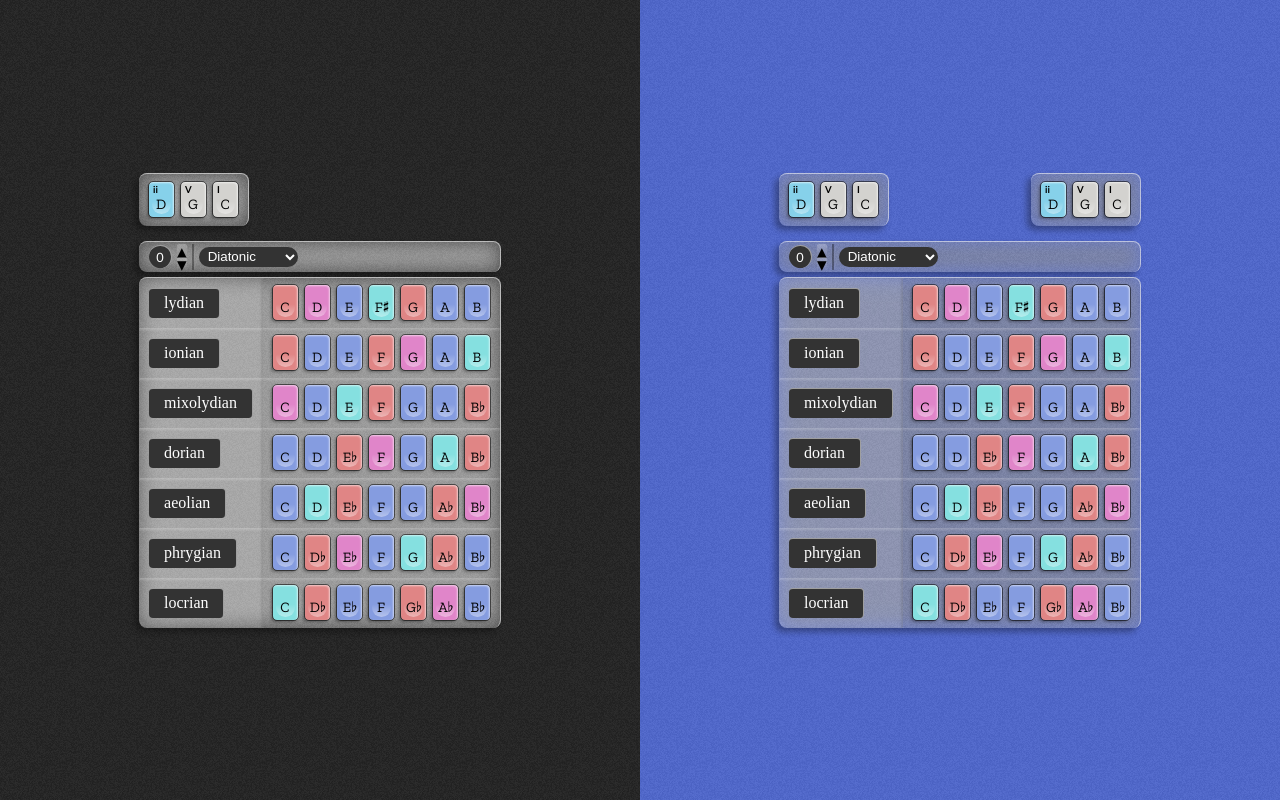
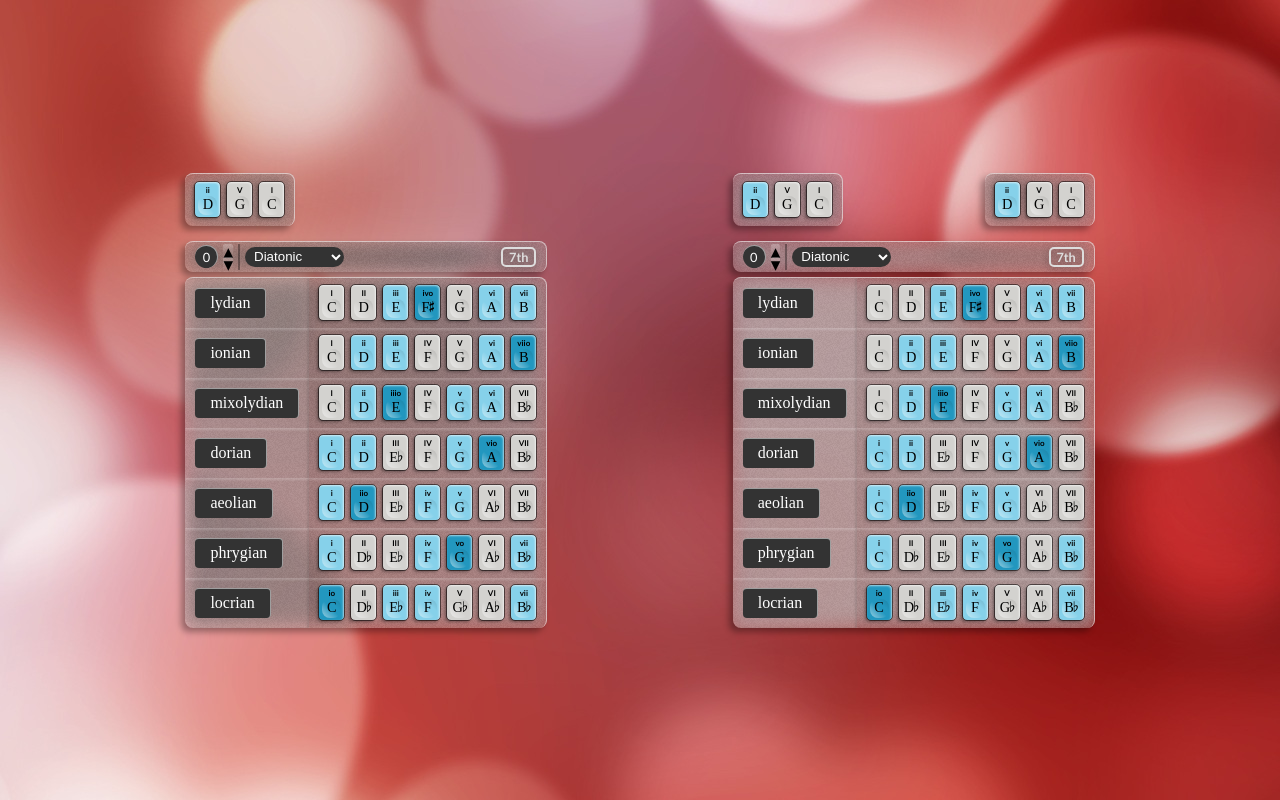
Before and after one commit to levimolnar/musictheory, a React (Create React App) app: page / in a window 1280 px wide. Built offline with nearby package versions, Linux system fonts and the light colour scheme; the HTML template or start-up script is replaced by a standard one; a web font is replaced by a local one.

Commit message:
seventh chords functional

```diff
--- a/src/App.css
+++ b/src/App.css
@@ -4,8 +4,19 @@
   width: 100vw; height: 100vh;
   display: flex;
 
-  justify-content: space-around;
+  justify-content: space-evenly;
   align-items: center;
+}
+
+#backdropFull {
+  width: 100%; height: 100%;
+  position: absolute;
+  z-index: -1;
+
+  /* background: url(./Chart/noise.png) #4e67cd; */
+  /* background: url(./Chart/noise.png) #888; */
+  background: url(bg2.jpeg) center/200%;
+  filter: saturate(90%);
 }
 
 #backdropA {
--- a/src/App.tsx
+++ b/src/App.tsx
@@ -8,8 +8,9 @@ import { Chart } from './Chart';
 function App() {
   return (
     <div id='wrapper'>
-      <div id='backdropA' />
-      <div id='backdropB' />
+      <div id='backdropFull' />
+      {/* <div id='backdropA' />
+      <div id='backdropB' /> */}
       <div>
         <ModeContext>
           <Bar />
--- a/src/Bar/index.tsx
+++ b/src/Bar/index.tsx
@@ -9,7 +9,7 @@ import { NoteCard } from '../NoteCard';
 import { ProgContext } from '../ModeContext';
 import { useDroppable } from '@dnd-kit/core';
 
-const SortableItem = ({index, chord, setFunc}: {index: number, chord: any, setFunc: any}) => {
+const SortableItem = ({index, chord, setFunc, seventh}: {index: number, chord: any, setFunc: any, seventh: boolean}) => {
   const {
     attributes,
     listeners,
@@ -23,7 +23,7 @@ const SortableItem = ({index, chord, setFunc}: {index: number, chord: any, setFu
     //   duration: 300,
     //   easing: 'cubic-bezier(0.25, 1, 0.5, 1)',
     // },
-    data: {payload: {index: index, chord: chord, setFunc: setFunc, origin: 'progBar',}}
+    data: {payload: {index, chord, setFunc, origin: 'progBar', seventh}}
   })
 
   const style = {
@@ -35,7 +35,7 @@ const SortableItem = ({index, chord, setFunc}: {index: number, chord: any, setFu
 
   return (
     <div ref={setNodeRef} style={style} {...attributes} {...listeners}>
-      <NoteCard chord={chord}/>
+      <NoteCard chord={chord} seventh={seventh}/>
     </div>
   )
 };
@@ -61,17 +61,12 @@ const EmptyItem = ({id, setFunc}: {id: string, setFunc: any}) => {
   )
 };
 
-
 export const Bar = () => {
 
-  const [items, setItems] = useState<Array<{id: string, char: string, type: string, num: string}>>([
-    // {id: uuidv4(), char: 'C', type: 'maj', num: 'I'},
-    // {id: uuidv4(), char: 'G', type: 'maj', num: 'V'},
-    // {id: uuidv4(), char: 'A', type: 'min', num: 'vi'},
-    // {id: uuidv4(), char: 'F', type: 'maj', num: 'IV'},
-    {id: uuidv4(), char: 'D', type: 'min', num: 'ii'},
-    {id: uuidv4(), char: 'G', type: 'maj', num: 'V'},
-    {id: uuidv4(), char: 'C', type: 'maj', num: 'I'},
+  const [items, setItems] = useState<Array<{id: string, char: string, type: {full: string, short: string, symbol: string}, num: string, seventh: boolean}>>([
+    {id: uuidv4(), char: 'D', type: {full: "Minor", short: "min", symbol: "m"}, num: 'ii', seventh: false},
+    {id: uuidv4(), char: 'G', type: {full: "Major", short: "maj", symbol: ""}, num: 'V', seventh: false},
+    {id: uuidv4(), char: 'C', type: {full: "Major", short: "maj", symbol: ""}, num: 'I', seventh: false},
   ]);
 
   const [uniqueBarId] = useState(uuidv4());
@@ -90,7 +85,8 @@ export const Bar = () => {
 
   // apply transition effect only in case of width decrease
   const widthStyle = {
-    width: `${barWidth}px`,
+    // width: `${barWidth}px`,
+    width: 'min-content',
     transition: decreaseBool ? 'width 100ms ease-out' : 'none',
   };
 
@@ -105,7 +101,7 @@ export const Bar = () => {
         <div className='bar barBlur' style={widthStyle}>
           {
             items.length
-              ? items.map((chord: any, i: any) => <SortableItem key={chord.id} index={i} chord={chord} setFunc={setItems}/>)
+              ? items.map((chord: any, i: any) => <SortableItem key={chord.id} index={i} chord={chord} setFunc={setItems} seventh={chord.seventh}/>)
               : <EmptyItem id={'empty-' + uniqueBarId} setFunc={setItems}/>
           }
         </div>
--- a/src/Chart/Chart.css
+++ b/src/Chart/Chart.css
@@ -50,6 +50,24 @@
   color: #fff;
 }
 
+.seventhButton {
+  margin: 5px 10px 5px auto;
+  width: 31px;
+  line-height: 17px;
+  text-align: center;
+  border-radius: 5px;
+  font-family: 'Trebuchet MS';
+  font-size: .8em;
+  font-weight: bold;
+  filter: drop-shadow(-2px 2px 3px #00000055);
+  cursor: pointer;
+  user-select: none;
+}
+
+.seventhButton:hover {
+  filter: invert();
+}
+
 .chart {
   width: max-content;
 
@@ -95,7 +113,9 @@
 .modeTag {
   height: 19px;
 
+  /* font-family: 'Calibri'; */
   font-family: 'Lacquer';
+
   line-height: 17px;
   font-size: 1em;
 
--- a/src/Chart/index.tsx
+++ b/src/Chart/index.tsx
@@ -1,7 +1,7 @@
 import { v4 as uuidv4 } from 'uuid';
 
 import './Chart.css';
-import { useState, useEffect } from 'react';
+import { useState, useEffect, createContext, useContext } from 'react';
 
 import { DndContext, DragOverlay, rectIntersection, useDraggable, useDroppable } from '@dnd-kit/core';
 import { arrayMove, SortableContext, horizontalListSortingStrategy, useSortable } from '@dnd-kit/sortable';
@@ -35,14 +35,16 @@ const ScaleHeader = ({text}: {text: string}) => {
   )
 }
 
+export const ChordDraggable = ({chordDir, chord, setFunc, children}: {chordDir: {scale: string, index: number}, chord: any, setFunc: any, children: any}) => {
 
-export const ChordDraggable = ({chordDir, chord, setFunc, children}: {chordDir: {scale: string, index: number}, chord: any, setFunc: any, children: any}) => {
+  const context = useContext(ChartContext);
+
   const {
     attributes,
     listeners,
     setNodeRef,
     isDragging,
-  } = useDraggable({id: chord.id, data: {payload: {chordDir: chordDir, chord: chord, setFunc: setFunc, origin: 'chart'}}})
+  } = useDraggable({id: chord.id, data: {payload: {chordDir, chord, setFunc, origin: 'chart', seventh: context}}})
 
   const dragStyle = { opacity: isDragging ? '0' : '1' }
 
@@ -53,14 +55,16 @@ export const ChordDraggable = ({chordDir, chord, setFunc, children}: {chordDir:
   )
 }
 
-const ScaleRow = ({scaleName, array, setFunc}: {scaleName: string, array: Array<{id: string, char: string, type: string, num: string}>, setFunc: any}) => (
+const ScaleRow = ({scaleName, array, setFunc}: {scaleName: string, array: Array<{id: string, char: string, type: {full: string, short: string, symbol: string}, num: string}>, setFunc: any}) => {
+  const context = useContext(ChartContext);
+  return (
     <div className='contentRow'>
       {
         array ? array.map((chord, i) => {
           const chordDir = {scale: scaleName, index: i};
           return (
             <ChordDraggable key={chord.id} chordDir={chordDir} chord={chord} setFunc={setFunc}>
-            <NoteCard chord={chord}/>
+              <NoteCard chord={chord} seventh={context}/>
             </ChordDraggable>
           )
         })
@@ -68,41 +72,25 @@ const ScaleRow = ({scaleName, array, setFunc}: {scaleName: string, array: Array<
       }
     </div>
   )
+}
+
+const ChartContext = createContext<boolean | undefined>(undefined);
 
 export const Chart = () => {
 
-  const [transpose, setTranspose] = useState<number>(0)
-  const [modeSet, setModeSet] = useState<string>(Object.keys(defScaleObj)[0])
-  const [scales, setScales] = useState<{[key: string]: Array<{id: string, char: string, type: string, num: string}>} | undefined>(undefined)
+  const [transpose, setTranspose] = useState<number>(0);
+  const [modeSet, setModeSet] = useState<string>(Object.keys(defScaleObj)[0]);
+  const [seventhEnabled, setSeventhEnabled] = useState<boolean>(false);
+  const [scales, setScales] = useState<{[key: string]: Array<{id: string, char: string, type: {full: string, short: string, symbol: string}, num: string}>} | undefined>(undefined);
 
   useEffect(() => {
     setScales(pitchSpeller(defScaleObj[modeSet], transpose))
-
-    const chordTree = new ChordTree();
-    chordTree.insertChord([3, 3], 'Diminished');
-    chordTree.insertChord([3, 4], 'Minor');
-    chordTree.insertChord([4, 3], 'Major');
-    chordTree.insertChord([4, 4], 'Augmented');
-    chordTree.insertChord([3, 3, 3], 'Diminished 7th');
-    chordTree.insertChord([3, 3, 4], 'Half-diminished 7th');
-    chordTree.insertChord([3, 4, 3], 'Minor 7th');
-    chordTree.insertChord([3, 4, 4], 'Minor major 7th');
-    chordTree.insertChord([4, 3, 3], 'Dominant 7th');
-    chordTree.insertChord([4, 3, 4], 'Major 7th');
-    chordTree.insertChord([4, 4, 2], 'Augmented 7th');
-    chordTree.insertChord([4, 4, 3], 'Augmented major 7th');
-
-    console.log(chordTree);
-
-    // console.log(chordTree.findChord([4, 3, 4])); // Should return 'Major 7th'
-    // console.log(chordTree.findChord([3, 4, 3])); // Should return 'Minor 7th'
-    // console.log(chordTree.findChord([4, 3, 5])); // Should return null (Chord not found)
-
   }, [modeSet, transpose]);
 
   const [uniqueChartId] = useState(uuidv4());
 
   return (
+    <ChartContext.Provider value={seventhEnabled}>
       <div style={{width: 'min-content'}}>
         <div className='settingsBar blur'>
           <div style={{margin: '2px 0 2px 0', display: 'flex', borderRight: '2px solid #00000055'}}>
@@ -115,6 +103,17 @@ export const Chart = () => {
           <select style={{height: '20px', backgroundColor: '#333', color: 'white', borderRadius: '10px', paddingLeft: '5px', margin: '5px', outline: 'none', border: 'none'}} value={modeSet} onChange={(e: any) => setModeSet(e.target.value)}>
             { Object.keys(defScaleObj).map(ms => <option key={'option-' + ms} value={ms}>{ms}</option>) }
           </select>
+          {/* <div style={{margin: '0 10px 0 auto'}}>
+            <input style={{verticalAlign: 'middle'}} type="checkbox" onChange={() => setSeventhEnabled((prev) => !prev)}/>
+            <label style={{lineHeight: '30px', fontSize:'.8em', fontWeight: 'bold'}}>7th</label>
+          </div> */}
+          <div
+            className='seventhButton'
+            onClick={() => setSeventhEnabled((prev) => !prev)}
+            style={{border: seventhEnabled ? '2px solid transparent' : '2px solid #ddd', color: seventhEnabled ? '#ddd' : '#ddd', background: seventhEnabled ? '#333' : 'none'}}
+          >
+            7th
+          </div>
         </div>
         <div className='chart blur'>
           {
@@ -131,5 +130,6 @@ export const Chart = () => {
           }
         </div>
       </div>
+    </ChartContext.Provider>
   );
 }
--- a/src/NoteCard/NoteCard.css
+++ b/src/NoteCard/NoteCard.css
@@ -1,8 +1,7 @@
 .cardContent {
+  height: 35px;
+  /* position: relative; */
   z-index: 1;
-  position: relative;
-
-  width: 25px; height: 35px;
 
   outline: 1px solid #00000088;
   border-radius: 4px;
@@ -11,6 +10,10 @@
 
   cursor: grab;
   user-select: none;
+
+  overflow: hidden;
+
+  /* background: linear-gradient(180deg, transparent 33%, #ffffff44 66%); */
 }
 
 /* .bar > div:nth-child(3) > .cardContent {
@@ -28,39 +31,38 @@
 .cardNumber {
   color: #000;
 
-  position: absolute;
-  top: 2px; left: 4px;
-
-  text-align: left;
+  padding-top: 3px;
 
   font-family: 'Trebuchet MS';
   font-weight: bold;
-  font-size: .6em;
+  font-size: .5em;
 }
 
-.cardText {
-  position: absolute;
-  top: 12.5px; left: 3px;
+.textContainer {
+  white-space: nowrap;
+  height: 19px;
 
-  width: 19px; height: 19px;
-  line-height: 19px;
+  margin: 1px 3px 0 3px;
 
-  background: linear-gradient(transparent 33%, #ffffff66);
-  border-radius: 50%;
+  border-radius: 8px;
+}
 
-  text-align: center;
+.rootText {
+  width: min-content;
+  line-height: 18px;
 
-  font-family: 'Zilla Slab';
+  /* font-family: 'Zilla Slab'; */
+  font-family: 'Bravura';
   font-size: .9em;
 }
 
-.accidental {
-  /* margin-left: -.5px;
-  font-family: 'Zilla Slab';
-  font-size: .8em; */
+.seventhText {
+  width: min-content;
+  margin-left: 2px;
+  line-height: 22px;
 
-  margin-left: 1px;
   font-family: 'Bravura';
+  font-size: .6em;
 }
 
 .unknown { background-color: hsl(0,   0%,  50%) }
@@ -69,7 +71,6 @@
 .maj     { background-color: hsl(40,  5%,  82%) }
 .aug     { background-color: hsl(15,  70%, 64%) }
 
-/*
 .dim7    { background-color: hsl(195, 70%, 44%) }
 .hdim7   { background-color: hsl(195, 70%, 44%) }
 .min7    { background-color: hsl(195, 70%, 72%) }
@@ -78,7 +79,6 @@
 .maj7    { background-color: hsl(40,  5%,  82%) }
 .aug7    { background-color: hsl(15,  70%, 64%) }
 .augmaj7 { background-color: hsl(15,  70%, 64%) }
-*/
 
 /*
 .dim7    { background-color: hsl(0, 100%, 100%) }
@@ -91,15 +91,7 @@
 .augmaj7 { background-color: hsl(0, 100%, 100%) }
 */
 
-/* .dim7    { background-color: hsl(0,   60%, 70%) }
-.hdim7   { background-color: hsl(45,  60%, 70%) }
-.min7    { background-color: hsl(90,  60%, 70%) }
-.minmaj7 { background-color: hsl(135, 60%, 70%) }
-.dom7    { background-color: hsl(180, 60%, 70%) }
-.maj7    { background-color: hsl(225, 60%, 70%) }
-.aug7    { background-color: hsl(270, 60%, 70%) }
-.augmaj7 { background-color: hsl(315, 60%, 70%) } */
-
+/*
 .maj7    { background-color: hsl(0,   60%, 70%) }
 .aug7    { background-color: hsl(45,  60%, 70%) }
 .augmaj7 { background-color: hsl(90,  60%, 70%) }
@@ -108,6 +100,7 @@
 .min7    { background-color: hsl(225, 60%, 70%) }
 .minmaj7 { background-color: hsl(270, 60%, 70%) }
 .dom7    { background-color: hsl(315, 60%, 70%) }
+*/
 
 .empty {
   width: 21.5px; height: 31px;
--- a/src/NoteCard/index.tsx
+++ b/src/NoteCard/index.tsx
@@ -1,10 +1,39 @@
 import './NoteCard.css';
 
-export const NoteCard = ({chord}: {chord: {id: string, char: string, type: string, num: string}}) => {
+export const NoteCard = ({chord, seventh=false}: {
+  chord: {
+    id: string,
+    char: string,
+    type: {
+      full: string,
+      short: string,
+      symbol: string
+    },
+    num: string
+  },
+  seventh?: boolean
+}) => {
+
+  const contentStyle: any = seventh
+    ? {width: '50px'}
+    : {width: '25px'};
+  const containerStyle: any = seventh
+    ? {display: 'flex', background: 'linear-gradient(45deg, #ffffff88, transparent 50% 66%, #00000022)'}
+    : {textAlign: 'center', background: 'linear-gradient(45deg, #ffffff88, transparent 50% 66%, #00000022)'};
+  const numberStyle: any = seventh
+    ? {paddingLeft: '5px'}
+    : {textAlign: 'center'};
+  const rootStyle: any = seventh
+    ? {paddingLeft: '3px'}
+    : {width: '100%'};
+
   return (
-    <div className={'cardContent ' + chord.type}>
-      <div className='cardNumber'>{chord.num}</div>
-      <div className='cardText'>{chord.char[0]}<span className='accidental'>{chord.char.slice(1,)}</span></div>
+    <div className={'cardContent ' + chord.type.short} style={contentStyle}>
+      <div className='cardNumber' style={numberStyle}>{chord.num}</div>
+      <div className='textContainer' style={containerStyle}>
+        <div className='rootText' style={rootStyle}>{chord.char[0]}{chord.char.slice(1,)}</div>
+        {seventh ? <div className='seventhText'>{chord.type.symbol}</div> : <></>}
+      </div>
     </div>
   )
 }
```
Also changed, not shown: src/Chart/chordIntervals.tsx (+27 -27 lines), src/Chart/defScaleObj.tsx (+5 -5 lines), src/Chart/pitchSpeller.ts (+13 -14 lines), src/ModeContext/index.tsx (+5 -3 lines). Lines whose indentation alone changed are shown as unchanged.
